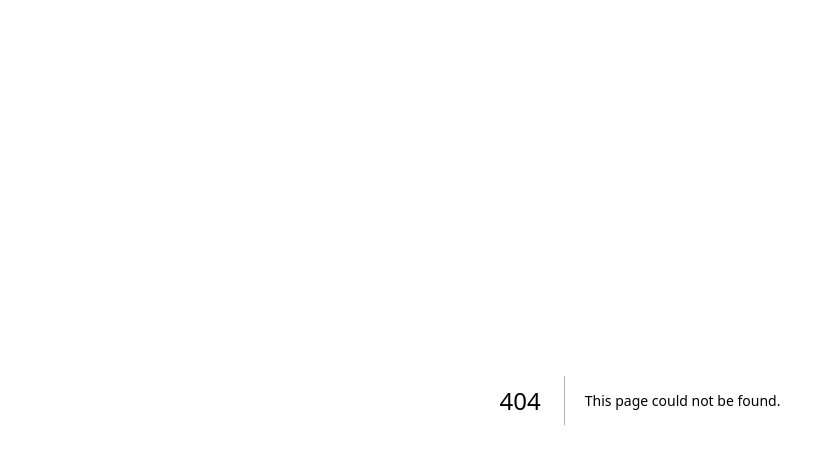
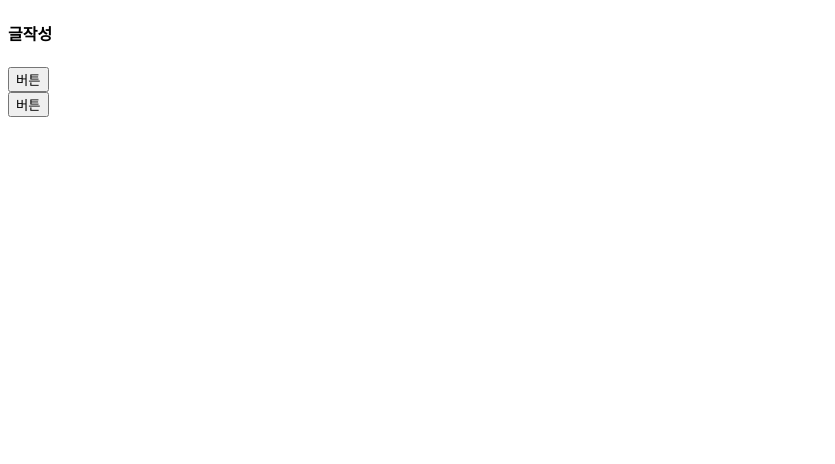
Before and after one commit to bigwave-cho/next13, a Next.js app: page /write in a window 1280 px wide. Before the commit this address had no page. Shown: the top 464 px of the page, without its empty margins (0-835 px from the left). Built offline with nearby package versions, Linux system fonts and the light colour scheme.

Commit message:
api 사용법

```diff
--- /dev/null
+++ b/app/write/page.tsx
@@ -0,0 +1,13 @@
+export default function Write() {
+  return (
+    <div>
+      <h4>글작성</h4>
+      <form action={'/api/test'} method="POST">
+        <button type="submit">버튼</button>
+      </form>
+      <form action={'/api/test'} method="GET">
+        <button type="submit">버튼</button>
+      </form>
+    </div>
+  );
+}
--- /dev/null
+++ b/pages/api/test.ts
@@ -0,0 +1,9 @@
+import { NextApiRequest, NextApiResponse } from 'next';
+
+export default function handler(req: NextApiRequest, res: NextApiResponse) {
+  if (req.method === 'GET') {
+    return res.status(200).json('GET');
+  } else {
+    return res.status(200).json('POST');
+  }
+}
```
Also changed, not shown: 1 other file (tests, documents, lock files or other folders).
